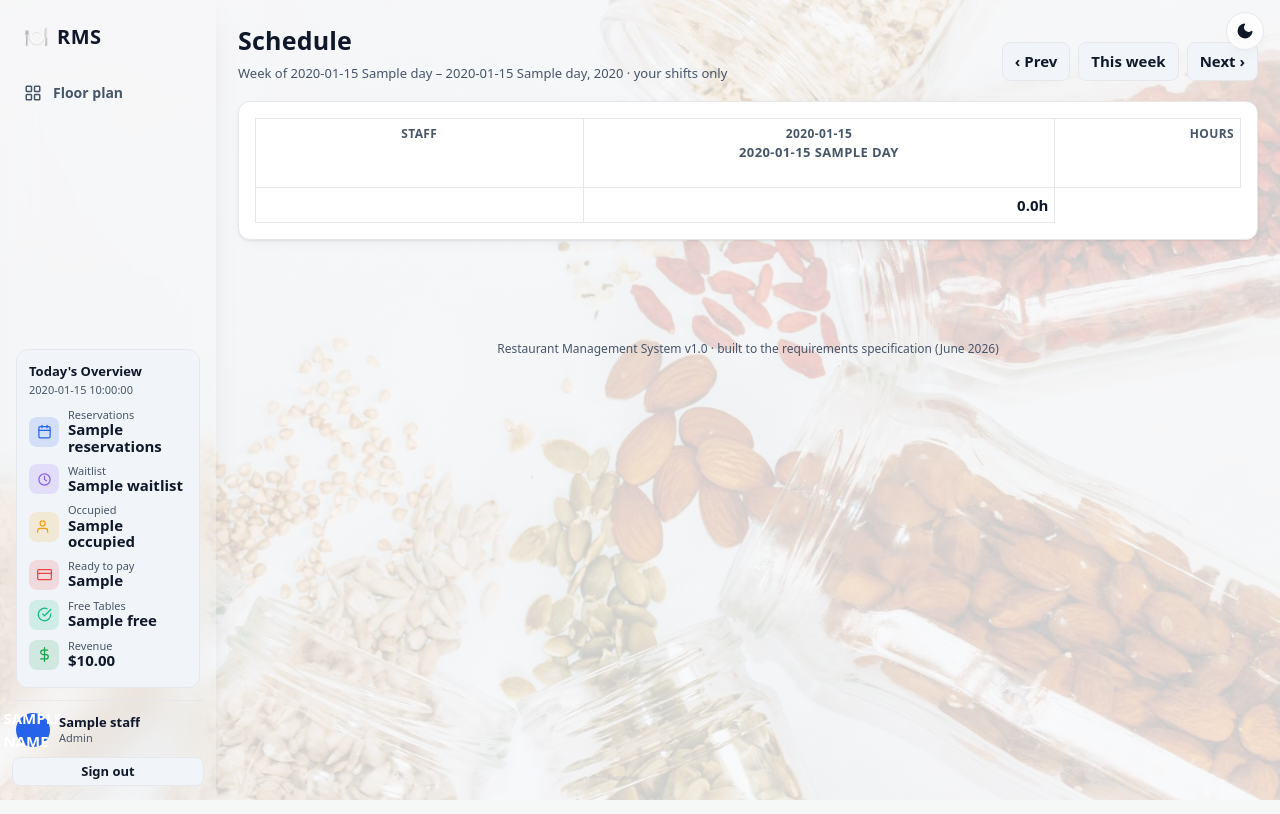
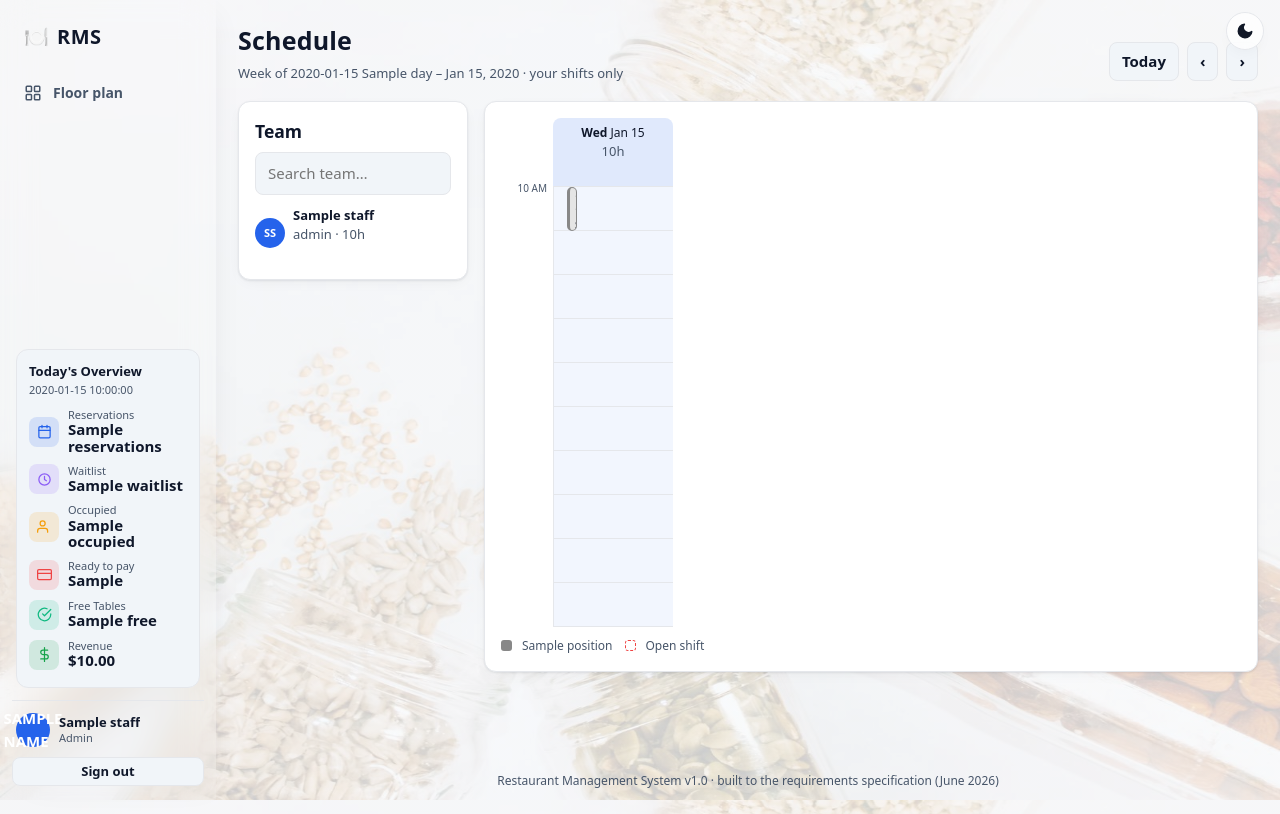
Before and after one commit to edson-naves/restaurant-app, a FastAPI app: template web/templates/schedule.html in a window 1280 px wide. Run offline with FastAPI, Linux system fonts and the light colour scheme; the template is opened without the code that fills it: most values are stand-ins (such as "Sample title", 1, 10 or a date in 2020).

Commit message:
Scheduler Phase 1: positions + visual week calendar + team panel + open shifts
Level up the Schedule toward the pro mockup (first of five phases):

- Position model (name + colour) with 7 defaults seeded idempotently on startup
  (Server, Bartender, Host, cooks, Manager); managed under Manage > Positions.
  shift.position_id colour-codes blocks (migrate adds the column; new position
  table auto-creates on Postgres).
- Rewrite the Schedule into a day-columns x time-of-day calendar: shifts are
  time-positioned, position-coloured blocks with greedy lane layout so
  overlapping shifts sit side by side; a time axis, per-day labor-hours header,
  and a position legend.
- Team Members panel (coloured initials, weekly scheduled hours, live search).
- Open shifts: staff_id-null shifts render as dashed OPEN SHIFT blocks; a manager
  assigns/reassigns by editing a block (staff 0 = open).
- services/schedule.py: build_calendar (time-positioned blocks + lanes, per-day
  labor, team rows) replacing the old grid; keeps hours/overlap helpers.
- Tests cover positions seeding, position-tagged shifts, calendar/team render,
  and open-shift rendering; full suite green.

Co-Authored-By: Claude Opus 4.8 <noreply@anthropic.com>

```diff
--- a/app/main.py
+++ b/app/main.py
@@ -18,7 +18,7 @@ from fastapi.staticfiles import StaticFiles
 from starlette.exceptions import HTTPException as StarletteHTTPException
 
 from app import migrate
-from app.database import Base, engine
+from app.database import Base, SessionLocal, engine
 from app.deps import WEB_DIR, templates
 from app.routers import admin, analytics, auth, pay, reservations, sales, schedule
 
@@ -33,6 +33,12 @@ if _migrated:
     print(f"[migrate] applied: {', '.join(_migrated)}", flush=True)
 else:
     print("[migrate] schema up to date", flush=True)
+
+# Seed the default schedule positions once (idempotent) so colour-coding works
+# out of the box on a fresh or existing database.
+from app.services import schedule as _schedule_svc  # noqa: E402
+with SessionLocal() as _db:
+    _schedule_svc.ensure_default_positions(_db)
 
 app.mount("/static", StaticFiles(directory=str(WEB_DIR / "static")), name="static")
 app.include_router(auth.router)
--- a/app/migrate.py
+++ b/app/migrate.py
@@ -56,6 +56,9 @@ ADDED_COLUMNS: tuple[tuple[str, str, str], ...] = (
     ("payment", "card_surcharge_cents", "INTEGER NOT NULL DEFAULT 0"),
     ("fact_payment", "card_surcharge_cents", "INTEGER NOT NULL DEFAULT 0"),
     ("fact_order_header", "card_surcharge_cents", "INTEGER NOT NULL DEFAULT 0"),
+    # Schedule positions. The shift table was created without this column in an
+    # earlier deploy; add it (the position table itself is created by create_all).
+    ("shift", "position_id", "INTEGER REFERENCES position(id)"),
 )
 
 DEFAULT_FLOOR = "1st floor"
--- a/web/static/app.css
+++ b/web/static/app.css
@@ -1007,38 +1007,73 @@ td.pending { color: var(--accent); font-weight: 700; }
   .login-card { padding: 24px 18px 20px; }
 }
 
-/* ---- Staff schedule ------------------------------------------------------ */
-.btn.xs {
-  padding: 2px 8px; font-size: 11px; min-height: 0; line-height: 1.6;
+/* ---- Staff schedule (week calendar) -------------------------------------- */
+.btn.xs { padding: 2px 8px; font-size: 11px; min-height: 0; line-height: 1.6; }
+.sbadge { font-size: 10px; font-weight: 800; padding: 0 5px; border-radius: 6px; white-space: nowrap; }
+.sbadge.in { background: #16a34a; color: #fff; }
+.sbadge.done { background: color-mix(in srgb, var(--muted) 30%, transparent); }
+
+.sched-wrap { display: flex; gap: 16px; align-items: flex-start; }
+.team-panel { width: 230px; flex: 0 0 230px; }
+.team-search { width: 100%; margin-bottom: 8px; }
+.team-list { display: flex; flex-direction: column; gap: 6px; max-height: 72vh; overflow-y: auto; }
+.team-row { display: flex; gap: 8px; align-items: center; }
+.avatar {
+  width: 30px; height: 30px; border-radius: 50%; flex: 0 0 30px;
+  display: grid; place-items: center; font-size: 11px; font-weight: 800;
+  color: #fff; background: var(--accent);
 }
-.sched-add {
-  display: flex; gap: 10px; flex-wrap: wrap; align-items: flex-end; margin-top: 10px;
+.team-meta b { font-size: 13px; }
+
+.cal { flex: 1; min-width: 0; }
+.cal-add { margin-bottom: 10px; }
+.cal-scroll { overflow-x: auto; }
+.cal-head, .cal-body {
+  display: grid; grid-template-columns: 52px repeat(7, minmax(120px, 1fr)); min-width: 760px;
 }
+.cal-dayhead { text-align: center; font-size: 12px; padding: 6px 2px; border-bottom: 1px solid var(--line); }
+.cal-dayhead.is-today { background: color-mix(in srgb, var(--accent) 14%, transparent); border-radius: 8px 8px 0 0; }
+.cal-body { position: relative; }
+.cal-gutter { position: relative; }
+.cal-hour { position: absolute; right: 6px; font-size: 10px; color: var(--muted); transform: translateY(-6px); white-space: nowrap; }
+.cal-col {
+  position: relative; border-left: 1px solid var(--line);
+  background: repeating-linear-gradient(to bottom, transparent 0, transparent 43px, var(--line) 43px, var(--line) 44px);
+}
+.cal-col.is-today { background-color: color-mix(in srgb, var(--accent) 6%, transparent); }
+
+.cblock {
+  position: absolute; overflow: hidden; border-radius: 7px; font-size: 11px; line-height: 1.25;
+  background: color-mix(in srgb, var(--pc) 22%, var(--panel));
+  border: 1px solid var(--pc); border-left: 3px solid var(--pc);
+}
+.cblock[open] { overflow: visible; z-index: 20; }
+.cblock.open-shift {
+  background: color-mix(in srgb, #ef4444 8%, var(--panel));
+  border: 1px dashed #ef4444; border-left: 3px dashed #ef4444;
+}
+.cb-face { list-style: none; cursor: pointer; padding: 3px 5px; height: 100%; }
+.cb-face::-webkit-details-marker { display: none; }
+.cb-time, .cb-name { font-weight: 700; display: block; }
+.cb-pos { color: var(--muted); display: block; }
+.cb-menu {
+  position: absolute; top: 100%; left: 0; min-width: 190px; z-index: 30;
+  background: var(--panel); border: 1px solid var(--line); border-radius: 8px;
+  padding: 8px; box-shadow: 0 8px 24px rgba(0,0,0,.35);
+  display: flex; flex-direction: column; gap: 6px;
+}
+.shift-edit { display: flex; flex-direction: column; gap: 5px; }
+.shift-edit input, .shift-edit select { min-height: 26px; font-size: 12px; padding: 2px 6px; }
+
+.cal-legend { display: flex; flex-wrap: wrap; gap: 12px; margin-top: 10px; font-size: 12px; color: var(--muted); }
+.cal-legend .leg { display: inline-flex; align-items: center; gap: 5px; }
+.cal-legend .dot { width: 11px; height: 11px; border-radius: 3px; display: inline-block; }
+.cal-legend .dot.open { border: 1px dashed #ef4444; background: transparent; }
+
+.sched-add { display: flex; gap: 10px; flex-wrap: wrap; align-items: flex-end; margin-top: 10px; }
 .sched-add .field { margin: 0; }
 
-table.sched { width: 100%; border-collapse: collapse; min-width: 720px; }
-table.sched th, table.sched td {
-  border: 1px solid var(--line); padding: 6px; vertical-align: top; text-align: left;
+@media (max-width: 820px) {
+  .sched-wrap { flex-direction: column; }
+  .team-panel { width: 100%; flex: none; }
 }
-table.sched thead th { text-align: center; font-size: 12px; white-space: nowrap; }
-table.sched .c-staff { min-width: 120px; font-weight: 700; }
-table.sched .c-hours { min-width: 68px; text-align: right; white-space: nowrap; }
-table.sched td { min-width: 96px; }
-table.sched .is-today { background: color-mix(in srgb, var(--accent) 12%, transparent); }
-.cell-empty { color: var(--muted); opacity: .4; }
-
-.shift {
-  border-radius: 8px; padding: 5px 7px; margin-bottom: 5px; font-size: 12px;
-  border: 1px solid var(--line);
-  background: color-mix(in srgb, var(--accent) 10%, transparent);
-}
-.shift:last-child { margin-bottom: 0; }
-.shift.s-in   { background: color-mix(in srgb, #16a34a 22%, transparent); border-color: #16a34a; }
-.shift.s-done { background: color-mix(in srgb, var(--muted) 16%, transparent); }
-.shift-time { display: flex; align-items: center; gap: 6px; flex-wrap: wrap; }
-.sbadge { font-size: 10px; font-weight: 800; padding: 0 5px; border-radius: 6px; white-space: nowrap; }
-.sbadge.in   { background: #16a34a; color: #fff; }
-.sbadge.done { background: color-mix(in srgb, var(--muted) 30%, transparent); }
-.shift-act { display: flex; gap: 5px; align-items: center; margin-top: 5px; flex-wrap: wrap; }
-.shift-edit { display: flex; flex-direction: column; gap: 5px; margin-top: 6px; }
-.shift-edit input, .shift-edit select { min-height: 28px; font-size: 12px; padding: 2px 6px; }
--- a/web/templates/admin_nav.html
+++ b/web/templates/admin_nav.html
@@ -8,6 +8,7 @@
   {% endif %}
   {% if can('settings') %}
   <a href="/admin/menu" class="{{ 'on' if request.url.path.startswith('/admin/menu') else '' }}">Menu</a>
+  <a href="/admin/positions" class="{{ 'on' if request.url.path.startswith('/admin/positions') else '' }}">Positions</a>
   <a href="/admin/settings" class="{{ 'on' if request.url.path.startswith('/admin/settings') else '' }}">Settings</a>
   {% endif %}
 </nav>
--- a/web/templates/schedule.html
+++ b/web/templates/schedule.html
@@ -1,113 +1,142 @@
 {% extends "base.html" %}
 {% block body %}
+{% macro initials(name) %}{% set p = name.split() %}{{ (p[0][:1] ~ (p[1][:1] if p|length > 1 else ''))|upper }}{% endmacro %}
+{% macro hourlabel(h) %}{% set d = h % 24 %}{% set h12 = d % 12 %}{{ 12 if h12 == 0 else h12 }} {{ 'AM' if d < 12 else 'PM' }}{% endmacro %}
+
 <div class="between">
   <div>
     <h1>Schedule</h1>
     <p class="sub">
-      Week of {{ week_start.strftime('%b') }} {{ week_start.day }} – {{ grid.days[6].strftime('%b') }} {{ grid.days[6].day }}, {{ grid.days[6].year }}
+      Week of {{ week_start.strftime('%b') }} {{ week_start.day }} – {{ cal.days[6].date.strftime('%b') }} {{ cal.days[6].date.day }}, {{ cal.days[6].date.year }}
       {% if not can('schedule.manage') %} · your shifts only{% endif %}
     </p>
   </div>
   <div style="display:flex;gap:8px">
-    <a class="btn" href="/schedule?week={{ prev_week }}">‹ Prev</a>
-    <a class="btn" href="/schedule?week={{ this_week }}">This week</a>
-    <a class="btn" href="/schedule?week={{ next_week }}">Next ›</a>
+    <a class="btn" href="/schedule?week={{ this_week }}">Today</a>
+    <a class="btn" href="/schedule?week={{ prev_week }}">‹</a>
+    <a class="btn" href="/schedule?week={{ next_week }}">›</a>
   </div>
 </div>
 
+<div class="sched-wrap">
+  <!-- Team panel -->
+  <aside class="team-panel card">
+    <h3 style="margin:0 0 8px">Team</h3>
+    <input type="search" class="team-search" placeholder="Search team…" oninput="filterTeam(this.value)">
+    <div class="team-list">
+      {% for m in cal.team %}
+      <div class="team-row" data-name="{{ m.staff.name|lower }}">
+        <span class="avatar">{{ initials(m.staff.name) }}</span>
+        <div class="team-meta">
+          <b>{{ m.staff.name }}</b>
+          <div class="sub">{{ m.staff.role|replace('_',' ') }} · {{ '%.0f'|format(m.weekly_hours) }}h</div>
+        </div>
+      </div>
+      {% endfor %}
+      {% if not cal.team %}<p class="sub">No staff.</p>{% endif %}
+    </div>
+  </aside>
+
+  <!-- Calendar -->
+  <div class="cal card">
     {% if can('schedule.manage') %}
-<div class="card">
-  <strong>Add a shift</strong>
+    <details class="cal-add">
+      <summary class="btn primary sm">+ Add shift</summary>
       <form method="post" action="/schedule/shifts" class="sched-add">
         <div class="field"><label>Staff</label>
-      <select name="staff_id" required>
-        {% for m in all_staff %}<option value="{{ m.id }}">{{ m.name }} ({{ m.role|replace('_',' ') }})</option>{% endfor %}
+          <select name="staff_id">
+            <option value="0">— Open shift —</option>
+            {% for m in all_staff %}<option value="{{ m.id }}">{{ m.name }}</option>{% endfor %}
+          </select>
+        </div>
+        <div class="field"><label>Position</label>
+          <select name="position_id">
+            <option value="0">—</option>
+            {% for p in positions %}<option value="{{ p.id }}">{{ p.name }}</option>{% endfor %}
           </select>
         </div>
         <div class="field"><label>Date</label><input type="date" name="date" value="{{ today.isoformat() }}" required></div>
         <div class="field"><label>Start</label><input type="time" name="start" value="16:00" required></div>
         <div class="field"><label>End</label><input type="time" name="end" value="22:00" required></div>
-    <div class="field"><label>Role</label>
-      <select name="role">
-        <option value="">(their role)</option>
-        {% for r in roles %}<option value="{{ r }}">{{ r|replace('_',' ')|title }}</option>{% endfor %}
-      </select>
-    </div>
-    <div class="field" style="flex:1;min-width:130px"><label>Notes</label><input type="text" name="notes" placeholder="optional"></div>
-    <button class="btn good">Add shift</button>
+        <div class="field" style="flex:1;min-width:120px"><label>Notes</label><input type="text" name="notes" placeholder="optional"></div>
+        <button class="btn good">Add</button>
       </form>
-</div>
+    </details>
     {% endif %}
 
-<div class="card" style="overflow-x:auto">
-  <table class="sched">
-    <thead>
-      <tr>
-        <th class="c-staff">Staff</th>
-        {% for d in grid.days %}
-        <th class="{{ 'is-today' if d == today else '' }}">{{ d.strftime('%a') }}<div class="sub">{{ d.strftime('%b') }} {{ d.day }}</div></th>
+    <div class="cal-scroll">
+      <div class="cal-head">
+        <div class="cal-gutter"></div>
+        {% for day in cal.days %}
+        <div class="cal-dayhead {{ 'is-today' if day.date == today else '' }}">
+          <b>{{ day.date.strftime('%a') }}</b> {{ day.date.strftime('%b') }} {{ day.date.day }}
+          <div class="sub">{{ '%.0f'|format(day.labor_hours) }}h</div>
+        </div>
         {% endfor %}
-        <th class="c-hours">Hours</th>
-      </tr>
-    </thead>
-    <tbody>
-      {% for row in grid.rows %}
-      <tr>
-        <th class="c-staff">{{ row.staff.name }}<div class="sub">{{ row.staff.role|replace('_',' ') }}</div></th>
-        {% for cell in row.cells %}
-        {% set d = grid.days[loop.index0] %}
-        <td class="{{ 'is-today' if d == today else '' }}">
-          {% for cs in cell %}
-          <div class="shift s-{{ cs.state }}">
-            <div class="shift-time">
-              <b>{{ cs.shift.starts_at.strftime('%H:%M') }}–{{ cs.shift.ends_at.strftime('%H:%M') }}</b>
-              {% if cs.state == 'in' %}<span class="sbadge in">● on</span>
-              {% elif cs.state == 'done' %}<span class="sbadge done">✓ {{ '%.1f'|format(cs.worked_h) }}h</span>{% endif %}
       </div>
-            <div class="sub">{{ cs.shift.role|replace('_',' ') }}{% if cs.shift.notes %} · {{ cs.shift.notes }}{% endif %}</div>
 
-            {% if cs.shift.staff_id == staff.id %}
-            <div class="shift-act">
-              {% if cs.state == 'scheduled' %}
-              <form method="post" action="/schedule/shifts/{{ cs.shift.id }}/clock-in"><button class="btn xs good">Clock in</button></form>
-              {% elif cs.state == 'in' %}
-              <form method="post" action="/schedule/shifts/{{ cs.shift.id }}/clock-out"><button class="btn xs warn">Clock out</button></form>
+      <div class="cal-body" style="--rows: {{ cal.end_hour - cal.start_hour }}">
+        <div class="cal-gutter" style="height:calc(var(--rows) * 44px)">
+          {% for h in cal.hours %}
+          <div class="cal-hour" style="top:{{ loop.index0 * 44 }}px">{{ hourlabel(h) }}</div>
+          {% endfor %}
+        </div>
+        {% for day in cal.days %}
+        <div class="cal-col {{ 'is-today' if day.date == today else '' }}" style="height:calc(var(--rows) * 44px)">
+          {% for b in day.blocks %}
+          {% set pcolor = b.shift.position.color if b.shift.position else '#64748b' %}
+          <details class="cblock {{ 'open-shift' if b.is_open else '' }}"
+                   style="top:{{ b.top_pct }}%;height:{{ b.height_pct }}%;left:calc({{ b.lane * 100 / b.lanes }}% + 1px);width:calc({{ 100 / b.lanes }}% - 2px);--pc:{{ pcolor }}">
+            <summary class="cb-face">
+              <span class="cb-time">{{ b.shift.starts_at.strftime('%H:%M') }}–{{ b.shift.ends_at.strftime('%H:%M') }}</span>
+              <span class="cb-name">{% if b.is_open %}OPEN SHIFT{% else %}{{ b.shift.staff.name }}{% endif %}</span>
+              <span class="cb-pos">{{ b.shift.position.name if b.shift.position else b.shift.role }}</span>
+              {% if b.state == 'in' %}<span class="sbadge in">● on</span>{% elif b.state == 'done' %}<span class="sbadge done">✓</span>{% endif %}
+            </summary>
+            <div class="cb-menu">
+              {% if b.shift.staff_id == staff.id %}
+              {% if b.state == 'scheduled' %}<form method="post" action="/schedule/shifts/{{ b.shift.id }}/clock-in"><button class="btn xs good">Clock in</button></form>
+              {% elif b.state == 'in' %}<form method="post" action="/schedule/shifts/{{ b.shift.id }}/clock-out"><button class="btn xs warn">Clock out</button></form>{% endif %}
+              {% endif %}
+              {% if can('schedule.manage') %}
+              <form method="post" action="/schedule/shifts/{{ b.shift.id }}/edit" class="shift-edit">
+                <select name="staff_id">
+                  <option value="0" {{ 'selected' if not b.shift.staff_id else '' }}>— Open —</option>
+                  {% for m in all_staff %}<option value="{{ m.id }}" {{ 'selected' if m.id == b.shift.staff_id else '' }}>{{ m.name }}</option>{% endfor %}
+                </select>
+                <select name="position_id">
+                  <option value="0">—</option>
+                  {% for p in positions %}<option value="{{ p.id }}" {{ 'selected' if p.id == b.shift.position_id else '' }}>{{ p.name }}</option>{% endfor %}
+                </select>
+                <input type="date" name="date" value="{{ b.shift.starts_at.strftime('%Y-%m-%d') }}" required>
+                <input type="time" name="start" value="{{ b.shift.starts_at.strftime('%H:%M') }}" required>
+                <input type="time" name="end" value="{{ b.shift.ends_at.strftime('%H:%M') }}" required>
+                <input type="text" name="notes" value="{{ b.shift.notes }}" placeholder="notes">
+                <button class="btn xs good">Save</button>
+              </form>
+              <form method="post" action="/schedule/shifts/{{ b.shift.id }}/delete" onsubmit="return confirm('Delete this shift?')"><button class="btn xs danger">Delete</button></form>
               {% endif %}
             </div>
-            {% endif %}
+          </details>
+          {% endfor %}
+        </div>
+        {% endfor %}
+      </div>
+    </div>
 
-            {% if can('schedule.manage') %}
-            <div class="shift-act">
-              <details class="edit-menu">
-                <summary class="btn xs">Edit</summary>
-                <form method="post" action="/schedule/shifts/{{ cs.shift.id }}/edit" class="shift-edit">
-                  <input type="date" name="date" value="{{ cs.shift.starts_at.strftime('%Y-%m-%d') }}" required>
-                  <input type="time" name="start" value="{{ cs.shift.starts_at.strftime('%H:%M') }}" required>
-                  <input type="time" name="end" value="{{ cs.shift.ends_at.strftime('%H:%M') }}" required>
-                  <select name="role">
-                    {% for r in roles %}<option value="{{ r }}" {{ 'selected' if r == cs.shift.role else '' }}>{{ r|replace('_',' ')|title }}</option>{% endfor %}
-                  </select>
-                  <input type="text" name="notes" value="{{ cs.shift.notes }}" placeholder="notes">
-                  <button class="btn xs good">Save</button>
-                </form>
-              </details>
-              <form method="post" action="/schedule/shifts/{{ cs.shift.id }}/delete" onsubmit="return confirm('Delete this shift?')"><button class="btn xs danger" title="Delete">✕</button></form>
+    <div class="cal-legend">
+      {% for p in positions %}<span class="leg"><span class="dot" style="background:{{ p.color }}"></span>{{ p.name }}</span>{% endfor %}
+      <span class="leg"><span class="dot open"></span>Open shift</span>
     </div>
-            {% endif %}
   </div>
-          {% else %}
-          <span class="cell-empty">·</span>
-          {% endfor %}
-        </td>
-        {% endfor %}
-        <td class="c-hours">
-          <b>{{ '%.1f'|format(row.sched_hours) }}h</b>
-          {% if row.worked_hours %}<div class="sub">{{ '%.1f'|format(row.worked_hours) }}h worked</div>{% endif %}
-        </td>
-      </tr>
-      {% endfor %}
-    </tbody>
-  </table>
-  {% if not grid.rows %}<p class="empty">No staff to schedule yet.</p>{% endif %}
 </div>
+
+<script>
+  function filterTeam(q) {
+    q = (q || '').toLowerCase();
+    document.querySelectorAll('.team-row').forEach(function (r) {
+      r.style.display = r.dataset.name.indexOf(q) === -1 ? 'none' : '';
+    });
+  }
+</script>
 {% endblock %}
```
Also changed, not shown: app/models/oltp.py (+20 -2 lines), app/routers/admin.py (+80 -0 lines), app/routers/schedule.py (+36 -19 lines), app/services/schedule.py (+125 -44 lines), tests/test_schedule.py (+31 -11 lines), web/templates/admin_positions.html (added, +38 -0 lines). Lines whose indentation alone changed are shown as unchanged.
